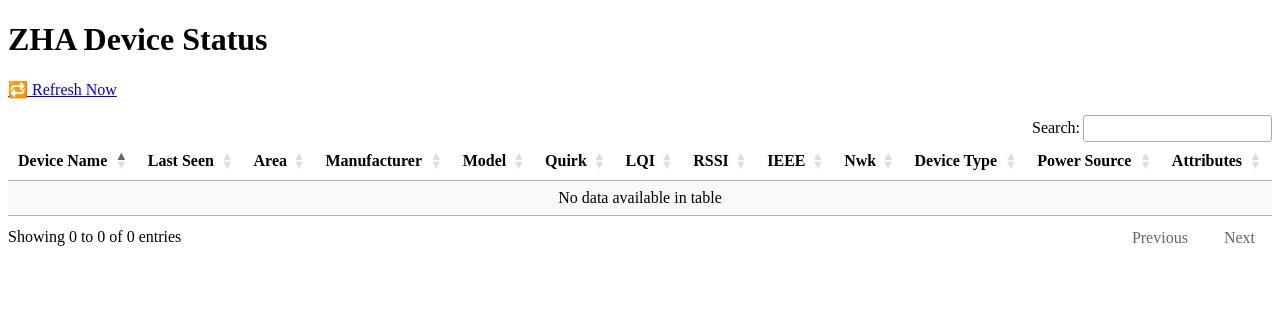
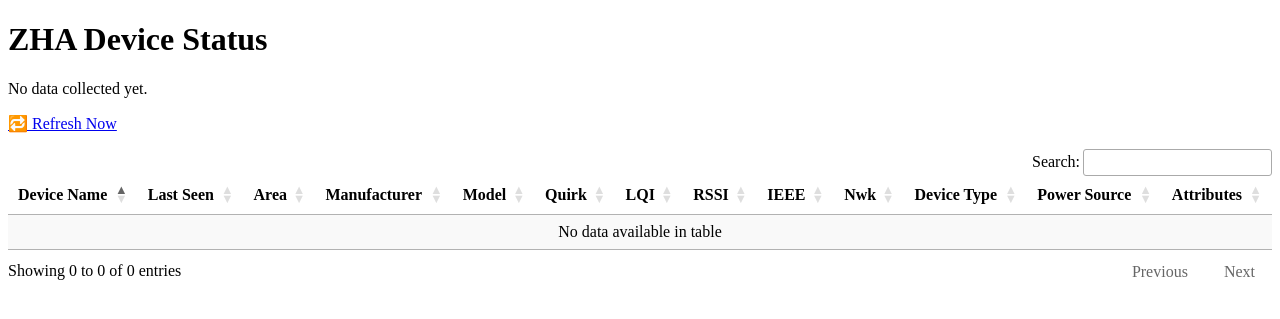
Before and after one commit to ianpleasance/home-assistant-zha-status, a Flask app: page / in a window 1280 px wide. Shown: the top 319 px of the page. Run offline with Flask 3, Linux system fonts and the light colour scheme; some libraries are stand-ins or nearby versions.

Commit message:
Add option to use ssl on internal connections, add page length dropdown, add display of last-refreshed time

```diff
--- a/zha_status/config.yaml
+++ b/zha_status/config.yaml
@@ -1,5 +1,5 @@
 name: ZHA Device Status
-version: "0.87"
+version: "0.88"
 slug: zha_status
 description: Tracks and displays Zigbee device data from ZHA
 startup: services
@@ -20,5 +20,7 @@ arch:
   - armv7
 options:
   ha_token: ""
+  use_ssl: true
 schema:
   ha_token: str
+  use_ssl: bool
--- a/zha_status/web/app.py
+++ b/zha_status/web/app.py
@@ -5,10 +5,12 @@ from datetime import datetime
 
 app = Flask(__name__)
 
+DATA_FILE_PATH = "/app/data/zha_data.json"
+
 @app.route('/')
 def index():
     try:
-        with open("/app/data/zha_data.json") as f:
+        with open(DATA_FILE_PATH) as f:
             data = json.load(f)
     except:
         data = {"devices": []}
@@ -19,5 +21,22 @@ def refresh():
     os.system("python3 /app/collector.py")
     return redirect(url_for('index'))
 
+@app.route("/api/zha_raw_data")
+def zha_raw_data():
+    """
+    Returns the raw content of zha_data.json for debugging purposes.
+    """
+    if os.path.exists(DATA_FILE_PATH):
+        try:
+            with open(DATA_FILE_PATH, 'r') as f:
+                raw_data = json.load(f)
+            return jsonify(raw_data)
+        except json.JSONDecodeError as e:
+            # Handle cases where the JSON file might be corrupted or incomplete
+            return jsonify({"error": f"Error decoding JSON from file: {e}"}), 500
+    else:
+        # Return a 404 if the file does not exist
+        return jsonify({"error": "zha_data.json not found. Data collection may not have run yet."}), 404
+
 if __name__ == "__main__":
     app.run(host="0.0.0.0", port=5000)
--- a/zha_status/web/templates/index.html
+++ b/zha_status/web/templates/index.html
@@ -15,6 +15,11 @@
 </head>
 <body>
   <h1>ZHA Device Status</h1>
+  {% if data.timestamp %}
+  <p>Last Data Update: {{ data.timestamp }}</p>
+  {% else %}
+  <p>No data collected yet.</p>
+  {% endif %}
   <p><a href="/refresh">🔁 Refresh Now</a></p>
   <table id="zha-table" class="display">
     <thead>
@@ -49,7 +54,7 @@
         <td>{{ d.lqi }}</td>
         <td>{{ d.rssi }}</td>
         <td>{{ d.ieee }}</td>
-        <td>{{ d.nwk }}</td>
+        <td>0x{{ "%04x" % d.nwk if d.nwk is not none else '' }}</td>
         <td>{{ d.device_type }}</td>
         <td>{{ d.power_source }}</td>
         <td><pre>{{ d.attributes }}</pre></td>
@@ -62,7 +67,11 @@
     $(document).ready(function () {
       $('#zha-table').DataTable({
         dom: 'Bfrtip',
-        buttons: ['csv']
+        buttons: ['csv'],
+        // --- START OF NEW CODE FOR PAGINATION ---
+        "lengthMenu": [[25, 50, 100, 1000, -1], [25, 50, 100, 1000, "All"]],
+        "pageLength": 100 // Default to 100
+        // --- END OF NEW CODE ---
       });
     });
   </script>
```
Also changed, not shown: zha_status/collector.py (+17 -15 lines), 1 other file. Lines whose indentation alone changed are shown as unchanged.
